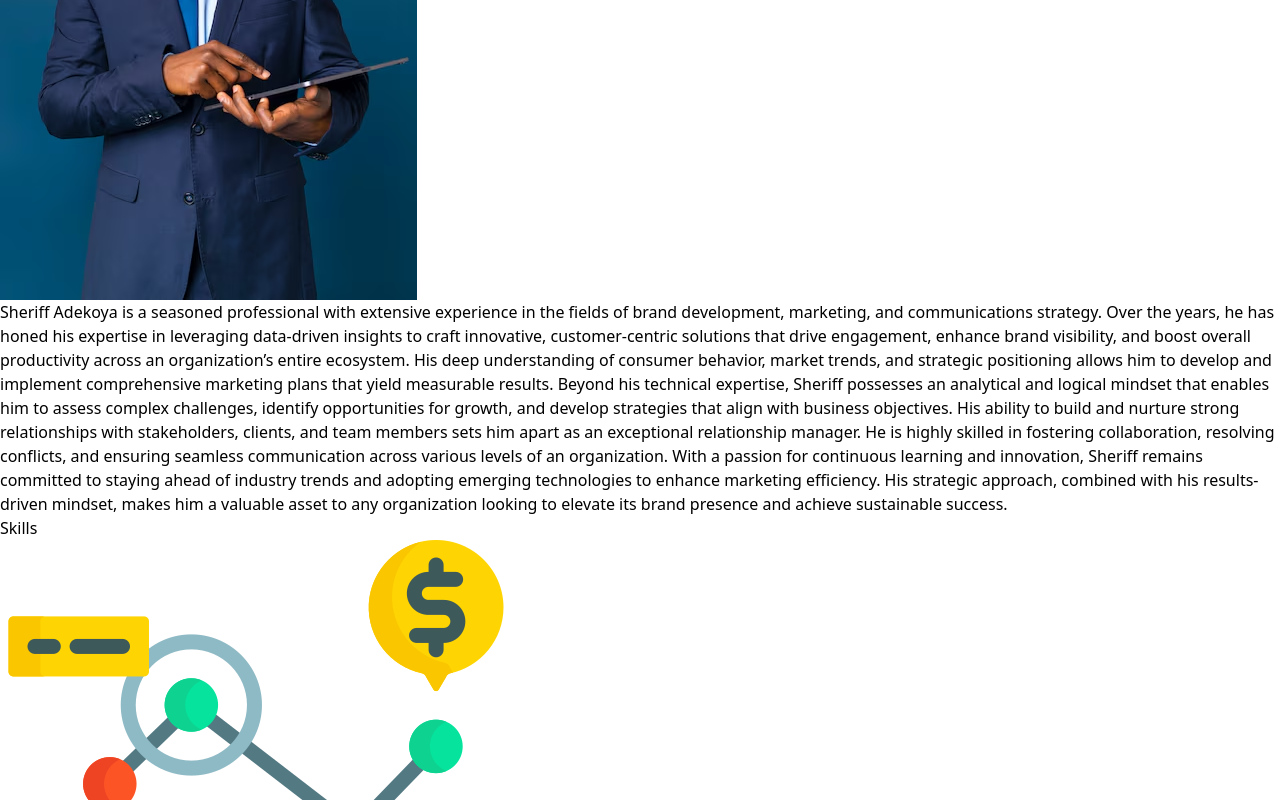
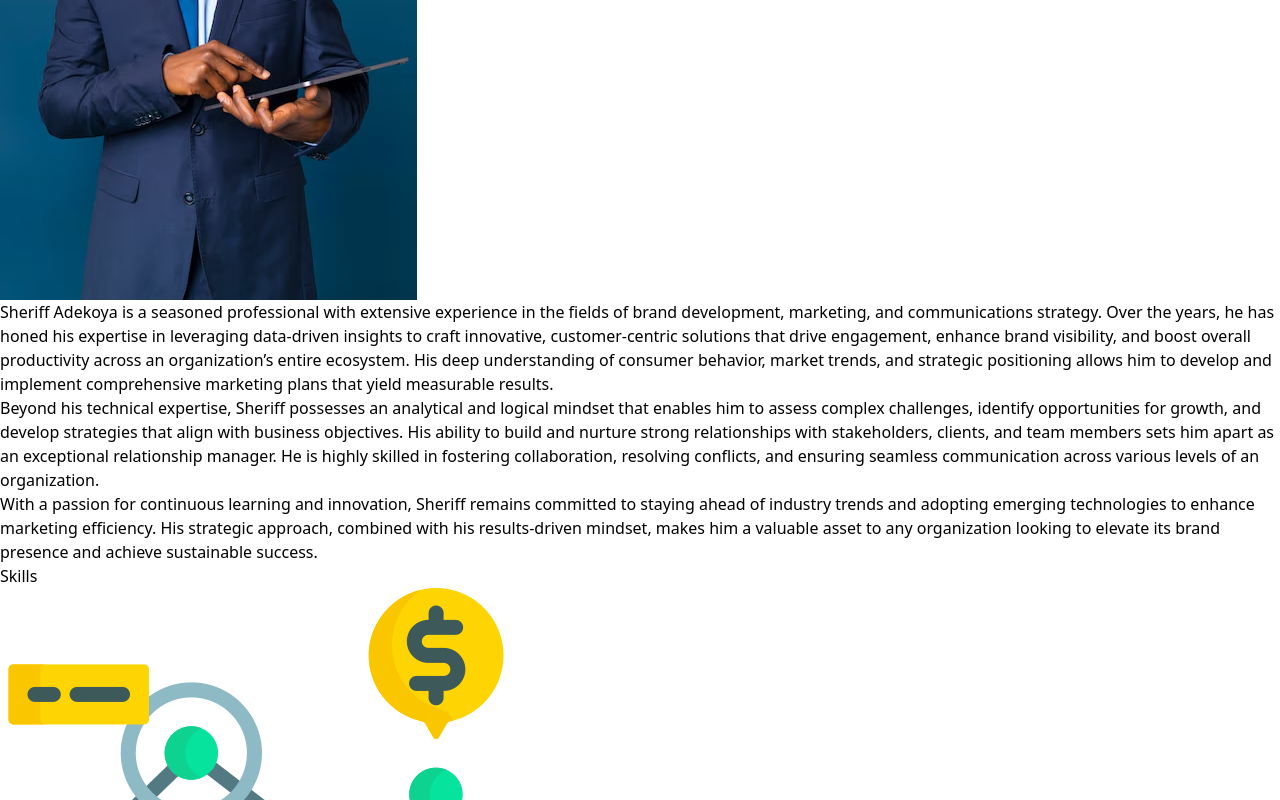
Before and after one commit to GAMSH655/TSA, a React (Vite) app: page / in a window 1280 px wide. Shown: the part 1330-2130 px from the top of the page. Built offline with nearby package versions, Linux system fonts and the light colour scheme.

Commit message:
adjustment

```diff
--- a/src/Components/About.jsx
+++ b/src/Components/About.jsx
@@ -5,24 +5,21 @@ import useLenis from '../Hooks/UseLenis'
 const About = () => {
     useLenis()
   return (
-    <div className=' p-[10px] md:p-[30px]  max-w-[1200px] mx-auto' id='about'>
+    <div className=' p-[10px]  mt-4 md:mt-8 max-w-[1200px] mx-auto' id='about'>
            <h3 className="text-2xl font-bold uppercase p-4 text-center">about me</h3>
-        <div className=" block md:flex md:justify-between mt-9">
+        <div className=" block md:flex">
 
          <img src={Local} alt="" className='w-full' />
+            <div className="">
+              <div className=' m-0 md:m-8 '>
+              <p className="break-words leading-loose">
+              <span className='text-4xl font-bold '> S</span>heriff Adekoya is a seasoned professional with extensive experience in the fields of brand development, marketing, and communications strategy. Over the years, he has honed his expertise in leveraging data-driven insights to craft innovative, customer-centric solutions that drive engagement, enhance brand visibility, and boost overall productivity across an organization’s entire ecosystem. His deep understanding of consumer behavior, market trends, and strategic positioning allows him to develop and implement comprehensive marketing plans that yield measurable results.</p>
 
-        <div className="">
-            <div className=" p-[10px] md:p-[60px] ">
-              <div>
-              <p className="break-words leading-loose">
-              <span className='text-4xl font-bold '> S</span>heriff Adekoya is a seasoned professional with extensive experience in the fields of brand development, marketing, and communications strategy. Over the years, he has honed his expertise in leveraging data-driven insights to craft innovative, customer-centric solutions that drive engagement, enhance brand visibility, and boost overall productivity across an organization’s entire ecosystem. His deep understanding of consumer behavior, market trends, and strategic positioning allows him to develop and implement comprehensive marketing plans that yield measurable results.
+               <p className='break-words leading-loose'> Beyond his technical expertise, Sheriff possesses an analytical and logical mindset that enables him to assess complex challenges, identify opportunities for growth, and develop strategies that align with business objectives. His ability to build and nurture strong relationships with stakeholders, clients, and team members sets him apart as an exceptional relationship manager. He is highly skilled in fostering collaboration, resolving conflicts, and ensuring seamless communication across various levels of an organization.</p>
 
-                Beyond his technical expertise, Sheriff possesses an analytical and logical mindset that enables him to assess complex challenges, identify opportunities for growth, and develop strategies that align with business objectives. His ability to build and nurture strong relationships with stakeholders, clients, and team members sets him apart as an exceptional relationship manager. He is highly skilled in fostering collaboration, resolving conflicts, and ensuring seamless communication across various levels of an organization.
-
-                With a passion for continuous learning and innovation, Sheriff remains committed to staying ahead of industry trends and adopting emerging technologies to enhance marketing efficiency. His strategic approach, combined with his results-driven mindset, makes him a valuable asset to any organization looking to elevate its brand presence and achieve sustainable success. </p>
+               <p className='break-words leading-loose'>With a passion for continuous learning and innovation, Sheriff remains committed to staying ahead of industry trends and adopting emerging technologies to enhance marketing efficiency. His strategic approach, combined with his results-driven mindset, makes him a valuable asset to any organization looking to elevate its brand presence and achieve sustainable success. </p>
               </div>
             </div>
-        </div>
         </div>
     </div>
   )
--- a/src/Components/Contact.jsx
+++ b/src/Components/Contact.jsx
@@ -16,7 +16,7 @@ const   Contact =()=> {
   };
 
   return (
-    <div className="" id="contact">
+    <div className="max-w-[1200px] mx-auto" id="contact">
         <div className="bg-gray-900 text-white p-8 flex flex-col md:flex-row gap-8">
       {/* Form Section */}
       <div className="w-full md:w-1/2">
--- a/src/Components/Skills.jsx
+++ b/src/Components/Skills.jsx
@@ -24,7 +24,7 @@ const Skills = () => {
   return (
     <div className='mt-12  max-w-[1200px] mx-auto' id='skills'>
          <h3 className="text-4xl font-bold uppercase p-4 text-center">Skills</h3>
-        <div className="grid  grid-cols-1 md:grid-cols-2">
+        <div className="grid  grid-cols-1 md:grid-cols-4">
         {
           SKilsArray.map(({skillName, skillsImg},index)=>(
             <div className={`shadow-lg p-3 m-3 rounded-md border-2 border-black ${darkMode ? "bg-slate-800 shadow-lg" : "" }`} key={index}>
```
